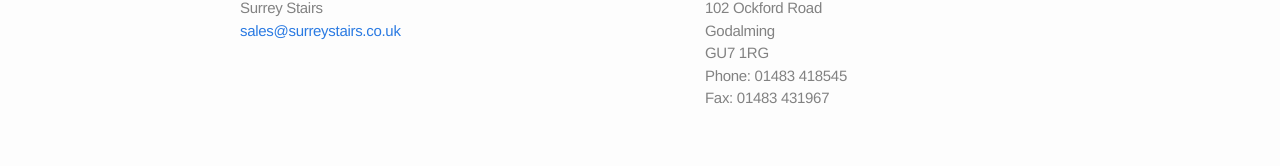
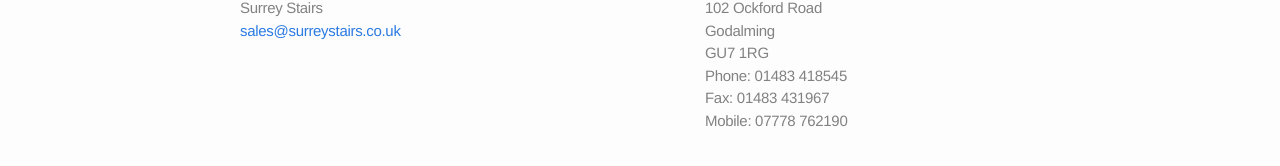
Before and after one commit to rjw1/surreystairs.co.uk, a Jekyll site: the page built from index.md, in a window 1280 px wide. Shown: the part 372-538 px from the top of the page. Built offline with Jekyll 4.4.1, drawn with Linux system fonts in a browser that asks for light colours; Markdown is read by kramdown in place of the engine named in the settings.

Commit message:
Add mobile address

```diff
--- a/_config.yml
+++ b/_config.yml
@@ -3,6 +3,7 @@ title:  Surrey Stairs
 email: sales@surreystairs.co.uk
 telephone: 01483 418545
 fax: 01483 431967
+mobile: 07778 762190
 description: "Surrey Stairs"
 baseurl: ""
 url: "http://surreystairs.co.uk"
--- a/_includes/footer.html
+++ b/_includes/footer.html
@@ -20,6 +20,7 @@
         <li>GU7 1RG</li>
         <li>Phone: {{ site.telephone }}</li>
         <li>Fax: {{ site.fax }}</li>
+        <li>Mobile: {{ site.mobile }}</li>
     </div>
 
   </div>
```
